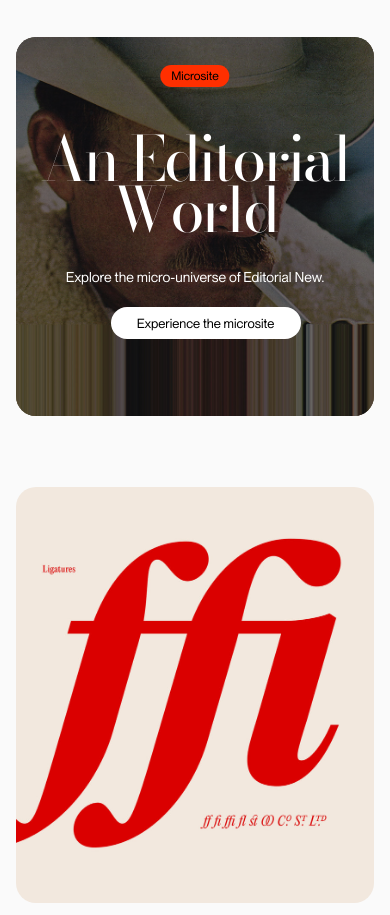
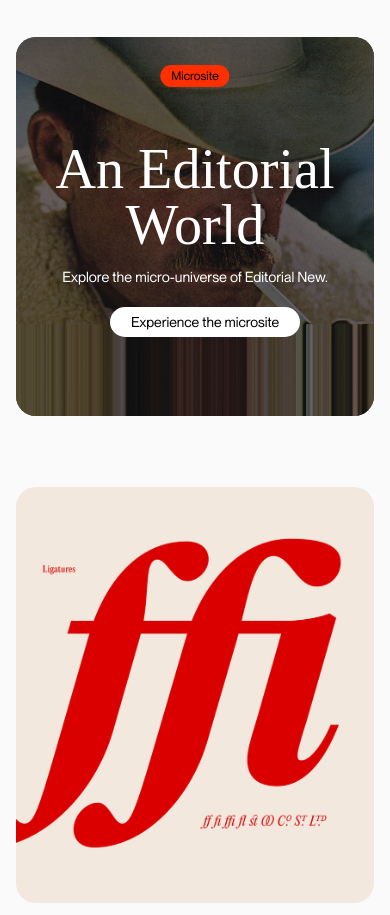
Before and after one commit to louisalviss/pangram-editorial-new-clone-canary, a website: page index.html in a window 390 px wide. Shown: the part 10160-11075 px from the top of the page. Drawn offline with nearby package versions, Linux system fonts and the light colour scheme; a web font is replaced by a local one.

Commit message:
fix: align microsite mobile typography

```diff
--- a/exact-assets.css
+++ b/exact-assets.css
@@ -138,3 +138,10 @@
   .features-grid article>p:not(.muted-lig){position:absolute;left:0;right:0;top:49px;margin:0!important;text-align:center;font:300 31px/36px "Editorial New Live",serif!important;font-variation-settings:"wght" 300!important}
   .features-grid .muted-lig{display:none!important}
 }
+
+/* R12 microsite text metrics from live target. */
+@media(max-width:749px){
+  .micro-card h2{left:14.1px!important;right:14.1px!important;top:104px!important;font-family:"Editorial New Live",serif!important;font-size:56.135px!important;font-weight:300!important;line-height:56.135px!important;letter-spacing:normal!important}
+  .micro-card>div:first-child>p:not(.section-label){left:14.1px!important;right:14.1px!important;top:231px!important;font-family:"Neue Montreal Live",Arial,sans-serif!important;font-size:14.4px!important;line-height:18.72px!important}
+  .micro-card .light-btn{left:94.25px!important;top:270px!important;width:190.53px!important;height:30.09px!important;font-family:"Neue Montreal Live",Arial,sans-serif!important;font-size:14px!important;line-height:normal!important}
+}
```
